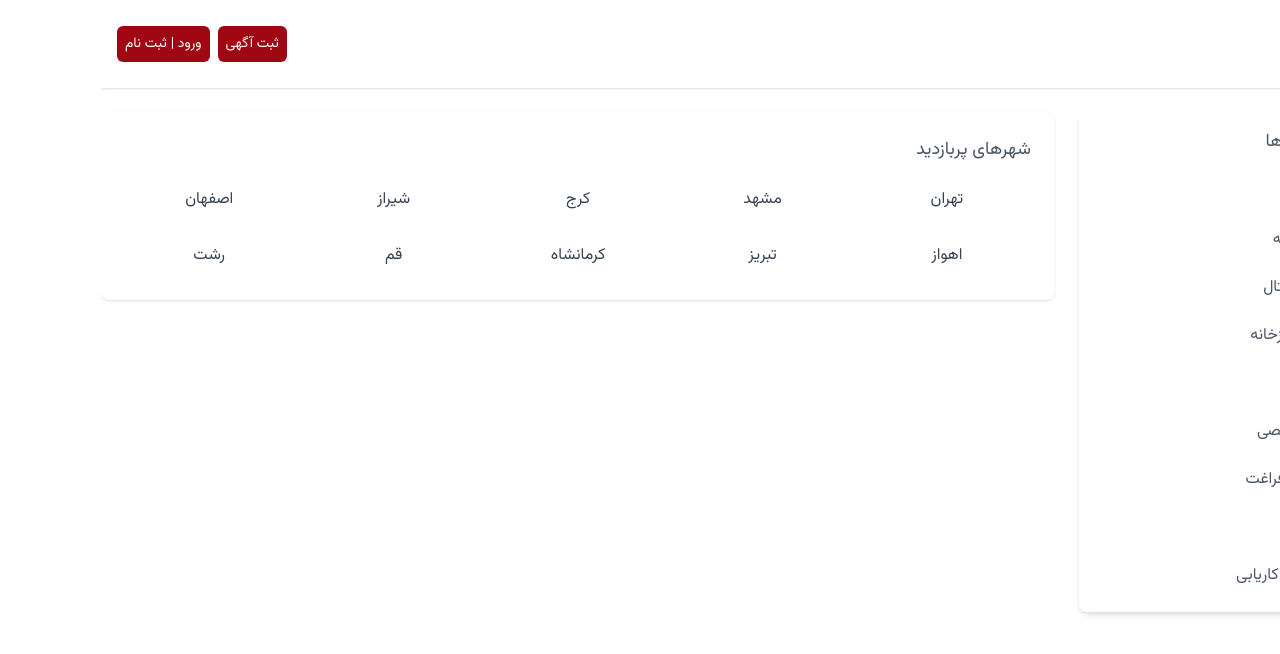
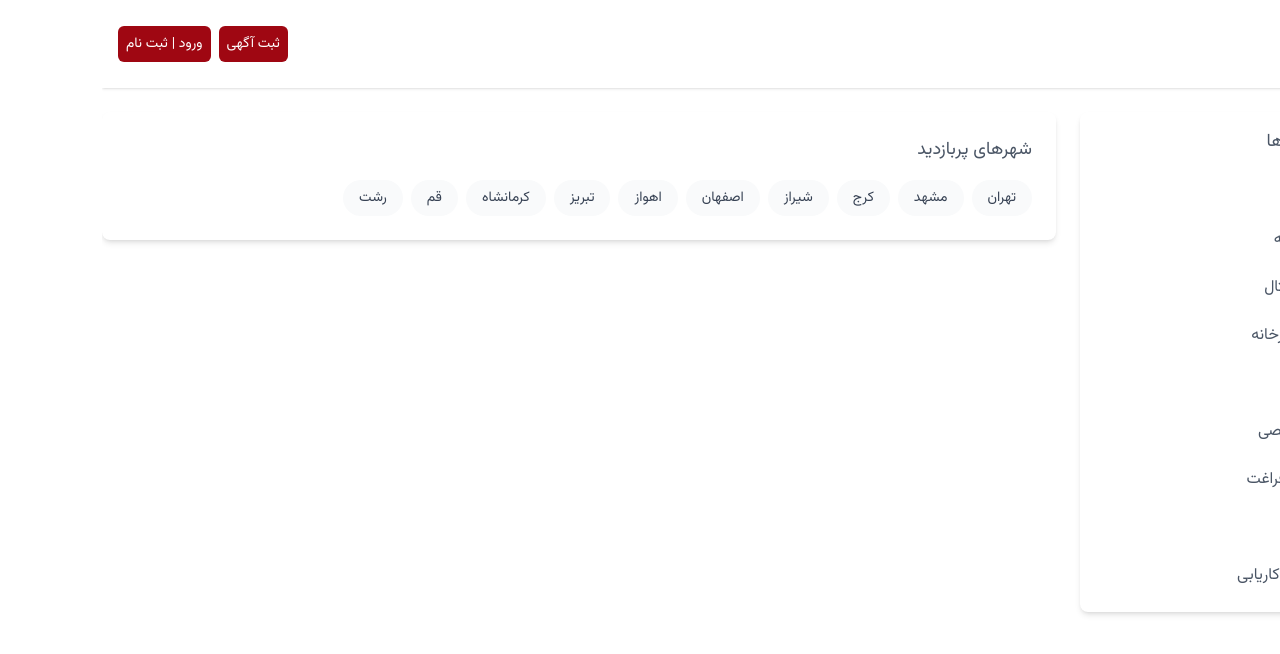
Before and after one commit to hasanashrafi/divar-next, a Next.js app: page / in a window 1280 px wide. Shown: the top 654 px of the page. Built offline with nearby package versions, Linux system fonts and the light colour scheme.

Commit message:
update cities list

```diff
--- a/src/app/components/CitiesList.jsx
+++ b/src/app/components/CitiesList.jsx
@@ -2,17 +2,15 @@ import cities from "@/utils/citiesList";
 import Link from "next/link";
 
 export default function CitiesList() {
-
-
     return (
-        <div className="bg-white rounded-lg shadow p-6">
-            <h2 className="text-lg text-gray-600  mb-4">شهرهای پربازدید</h2>
-            <div className="grid grid-cols-2 sm:grid-cols-3 md:grid-cols-4 lg:grid-cols-5 gap-4">
+        <div className="bg-white rounded-lg shadow-md p-6">
+            <h2 className="text-lg text-gray-600 mb-4">شهرهای پربازدید</h2>
+            <div className="flex flex-wrap gap-2">
                 {cities.map((city) => (
                     <Link
                         key={city}
                         href="/"
-                        className="text-gray-700 hover:text-gray-900 hover:bg-gray-300 p-2 rounded-md ease-in-out transition-all text-center"
+                        className="px-4 py-2 bg-gray-50 text-gray-700 rounded-full text-sm transition-all duration-200 hover:bg-red-500 hover:text-white"
                     >
                         {city}
                     </Link>
```
